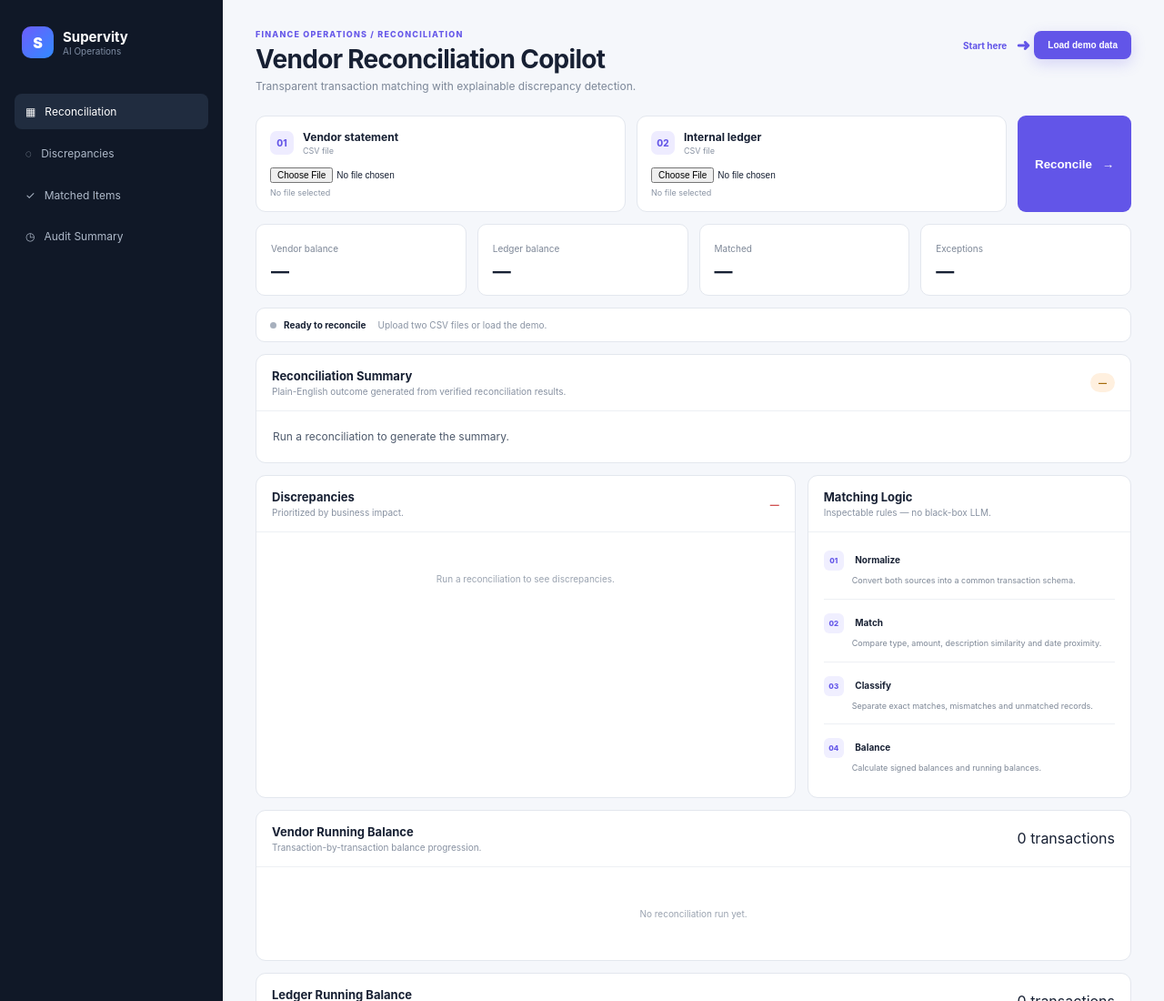
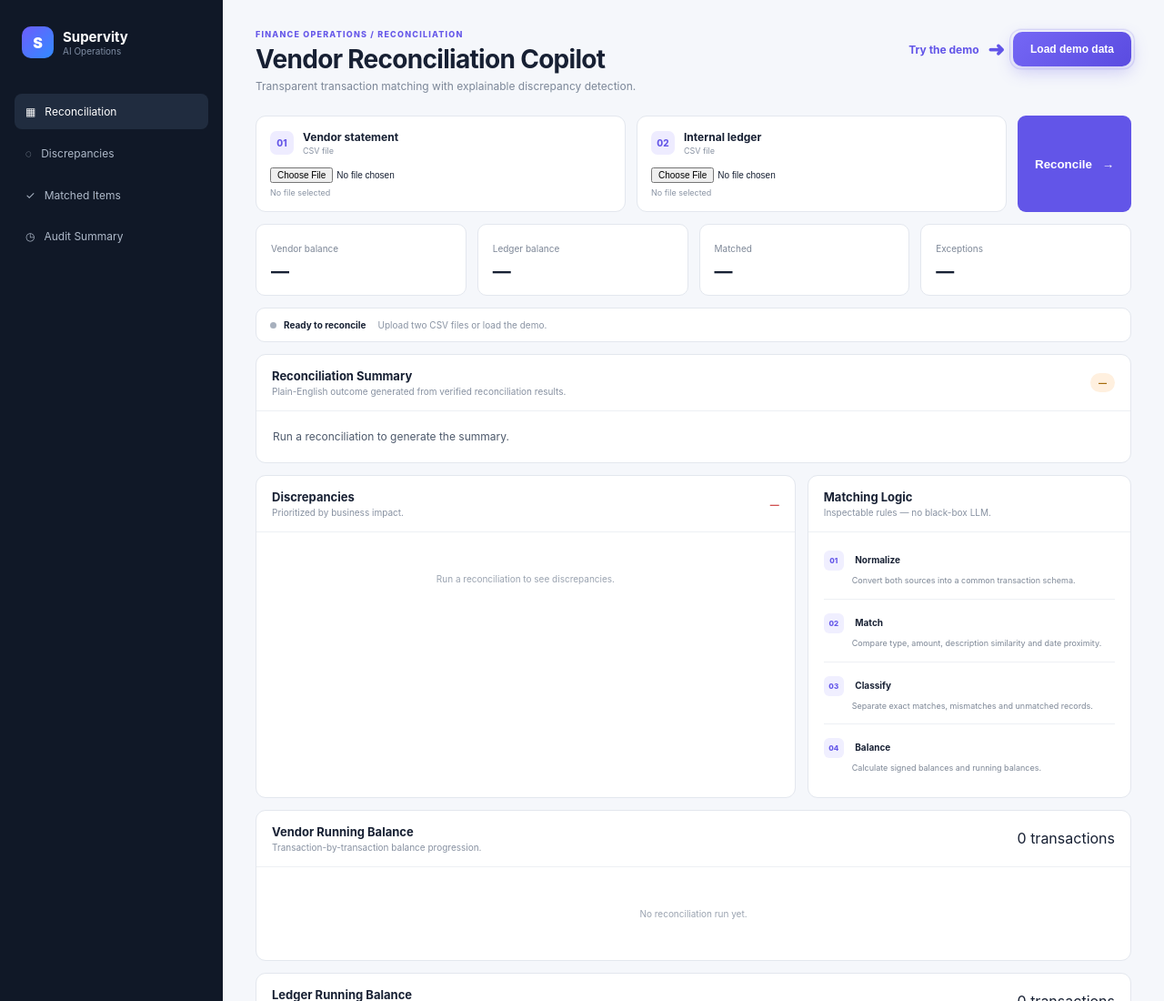
Before and after one commit to BOT-NIVESH-01/vendor-reconciliation-copilot, a website: page public/index.html in a window 1280 px wide. Shown: the top 1100 px of the page at 91% size. Drawn offline with Linux system fonts and the light colour scheme.

Commit message:
Improve demo button visual guidance

```diff
--- a/public/index.html
+++ b/public/index.html
@@ -11,7 +11,6 @@
 
 <div class="shell">
 
-  <!-- SIDEBAR -->
   <aside>
 
     <div class="brand">
@@ -24,33 +23,27 @@
     </div>
 
     <div class="nav active">
-      ▦
-      <span>Reconciliation</span>
+      ▦ <span>Reconciliation</span>
     </div>
 
     <div class="nav">
-      ◌
-      <span>Discrepancies</span>
+      ◌ <span>Discrepancies</span>
     </div>
 
     <div class="nav">
-      ✓
-      <span>Matched Items</span>
+      ✓ <span>Matched Items</span>
     </div>
 
     <div class="nav">
-      ◷
-      <span>Audit Summary</span>
+      ◷ <span>Audit Summary</span>
     </div>
 
     <div class="side-card">
       <b>Offline Copilot</b>
-
       <p>
         All matching and balance calculations run locally.
         No external API or LLM is required.
       </p>
-
       <span>● LOCAL ONLY</span>
     </div>
 
@@ -61,14 +54,11 @@
   </aside>
 
 
-  <!-- MAIN -->
   <main>
 
-    <!-- HEADER -->
     <header>
 
       <div>
-
         <div class="eyebrow">
           FINANCE OPERATIONS / RECONCILIATION
         </div>
@@ -80,15 +70,14 @@
         <p>
           Transparent transaction matching with explainable discrepancy detection.
         </p>
-
       </div>
 
 
-      <!-- DEMO BUTTON + GUIDE -->
+      <!-- DEMO CTA -->
       <div class="demo-guide">
 
         <div class="demo-hint">
-          <span>Start here</span>
+          <span>Try the demo</span>
           <span class="arrow">➜</span>
         </div>
 
@@ -104,16 +93,13 @@
     </header>
 
 
-    <!-- CSV UPLOAD -->
     <section class="upload-grid">
 
       <div class="upload-card">
 
         <div class="upload-title">
 
-          <span class="num">
-            01
-          </span>
+          <span class="num">01</span>
 
           <div>
             <b>Vendor statement</b>
@@ -142,9 +128,7 @@
 
         <div class="upload-title">
 
-          <span class="num">
-            02
-          </span>
+          <span class="num">02</span>
 
           <div>
             <b>Internal ledger</b>
@@ -173,14 +157,12 @@
         class="reconcile"
         onclick="runReconcile()"
       >
-        Reconcile
-        <span>→</span>
+        Reconcile <span>→</span>
       </button>
 
     </section>
 
 
-    <!-- KPI METRICS -->
     <section class="metrics">
 
       <div>
@@ -206,7 +188,6 @@
     </section>
 
 
-    <!-- STATUS -->
     <section class="statusbar">
 
       <span id="statusDot"></span>
@@ -222,7 +203,6 @@
     </section>
 
 
-    <!-- SUMMARY -->
     <section class="summary-card">
 
       <div class="panel-head">
@@ -254,11 +234,8 @@
     </section>
 
 
-    <!-- DISCREPANCIES + LOGIC -->
     <section class="content-grid">
 
-
-      <!-- DISCREPANCIES -->
       <div class="panel">
 
         <div class="panel-head">
@@ -280,22 +257,18 @@
 
         </div>
 
-
         <div
           id="discrepancyList"
           class="list"
         >
-
           <div class="empty">
             Run a reconciliation to see discrepancies.
           </div>
-
         </div>
 
       </div>
 
 
-      <!-- MATCHING LOGIC -->
       <div class="panel">
 
         <div class="panel-head">
@@ -313,58 +286,37 @@
 
         <div class="logic">
 
-
           <div>
-
             <span>01</span>
-
             <b>Normalize</b>
-
             <p>
               Convert both sources into a common transaction schema.
             </p>
-
           </div>
 
-
           <div>
-
             <span>02</span>
-
             <b>Match</b>
-
             <p>
               Compare type, amount, description similarity and date proximity.
             </p>
-
           </div>
 
-
           <div>
-
             <span>03</span>
-
             <b>Classify</b>
-
             <p>
               Separate exact matches, mismatches and unmatched records.
             </p>
-
           </div>
 
-
           <div>
-
             <span>04</span>
-
             <b>Balance</b>
-
             <p>
               Calculate signed balances and running balances.
             </p>
-
           </div>
-
 
         </div>
 
@@ -373,21 +325,16 @@
     </section>
 
 
-    <!-- VENDOR RUNNING BALANCE -->
     <section class="panel running-panel">
 
       <div class="panel-head">
 
         <div>
-
-          <h2>
-            Vendor Running Balance
-          </h2>
+          <h2>Vendor Running Balance</h2>
 
           <p>
             Transaction-by-transaction balance progression.
           </p>
-
         </div>
 
         <span id="vendorRunningCount">
@@ -396,36 +343,28 @@
 
       </div>
 
-
       <div
         id="vendorRunningTable"
         class="table-wrap"
       >
-
         <div class="empty">
           No reconciliation run yet.
         </div>
-
       </div>
 
     </section>
 
 
-    <!-- LEDGER RUNNING BALANCE -->
     <section class="panel running-panel">
 
       <div class="panel-head">
 
         <div>
-
-          <h2>
-            Ledger Running Balance
-          </h2>
+          <h2>Ledger Running Balance</h2>
 
           <p>
             Transaction-by-transaction balance progression.
           </p>
-
         </div>
 
         <span id="ledgerRunningCount">
@@ -434,36 +373,28 @@
 
       </div>
 
-
       <div
         id="ledgerRunningTable"
         class="table-wrap"
       >
-
         <div class="empty">
           No reconciliation run yet.
         </div>
-
       </div>
 
     </section>
 
 
-    <!-- MATCHED TRANSACTIONS -->
     <section class="panel matches-panel">
 
       <div class="panel-head">
 
         <div>
-
-          <h2>
-            Matched transactions
-          </h2>
+          <h2>Matched transactions</h2>
 
           <p>
             Verified records across both sources.
           </p>
-
         </div>
 
         <span id="matchCount">
@@ -472,16 +403,13 @@
 
       </div>
 
-
       <div
         id="matchTable"
         class="table-wrap"
       >
-
         <div class="empty">
           No reconciliation run yet.
         </div>
-
       </div>
 
     </section>
@@ -490,10 +418,7 @@
 
 </div>
 
-
-<!-- TOAST -->
 <div id="toast"></div>
-
 
 <script src="/app.js"></script>
 
--- a/public/styles.css
+++ b/public/styles.css
@@ -1,5 +1,9 @@
 * {
   box-sizing: border-box;
+}
+
+html {
+  scroll-behavior: smooth;
 }
 
 body {
@@ -14,8 +18,9 @@
   min-height: 100vh;
 }
 
-
-/* SIDEBAR */
+/* =========================================
+   SIDEBAR
+========================================= */
 
 aside {
   width: 245px;
@@ -67,10 +72,16 @@
   gap: 10px;
   align-items: center;
   font-size: 12px;
+  transition: 0.2s ease;
 }
 
 .nav.active {
   background: #202c3f;
+  color: #fff;
+}
+
+.nav:not(.active):hover {
+  background: #182335;
   color: #fff;
 }
 
@@ -106,7 +117,9 @@
 }
 
 
-/* MAIN */
+/* =========================================
+   MAIN
+========================================= */
 
 main {
   flex: 1;
@@ -120,6 +133,7 @@
   display: flex;
   justify-content: space-between;
   align-items: flex-start;
+  gap: 25px;
 }
 
 .eyebrow {
@@ -142,74 +156,124 @@
 }
 
 
-/* DEMO GUIDE */
+/* =========================================
+   DEMO BUTTON + ANIMATED ARROW
+========================================= */
 
 .demo-guide {
   display: flex;
   align-items: center;
-  gap: 10px;
-  margin-top: 2px;
+  gap: 13px;
+  margin-top: 3px;
 }
 
 .demo-hint {
   display: flex;
   align-items: center;
-  gap: 5px;
+  gap: 6px;
   color: #6255e8;
-  font-size: 10px;
-  font-weight: 700;
+  font-size: 12px;
+  font-weight: 750;
   white-space: nowrap;
-  animation: hintPulse 2s ease-in-out infinite;
 }
 
 .demo-hint .arrow {
-  font-size: 18px;
   display: inline-block;
-  animation: arrowMove 1.15s ease-in-out infinite;
+  font-size: 22px;
+  font-weight: 900;
+  line-height: 1;
+  color: #6255e8;
+  animation: demoArrowMove 1.05s ease-in-out infinite;
 }
 
 .demo {
-  background: #6255e8;
+  position: relative;
   border: 0;
-  border-radius: 8px;
-  padding: 10px 15px;
-  color: #fff;
+  border-radius: 10px;
+  padding: 12px 19px;
+
+  background: linear-gradient(
+    135deg,
+    #7567f5 0%,
+    #5a4be0 100%
+  );
+
+  color: #ffffff;
+  font-size: 12px;
+  font-weight: 800;
+
   cursor: pointer;
-  font-weight: 750;
-  font-size: 10px;
-  box-shadow: 0 5px 16px rgba(98, 85, 232, 0.22);
-  transition: transform 0.2s ease, box-shadow 0.2s ease;
+
+  box-shadow:
+    0 6px 18px rgba(98, 85, 232, 0.28);
+
+  transition:
+    transform 0.2s ease,
+    box-shadow 0.2s ease;
+}
+
+.demo::after {
+  content: "";
+
+  position: absolute;
+  inset: -3px;
+
+  border-radius: 13px;
+  border: 1px solid rgba(98, 85, 232, 0.35);
+
+  opacity: 0;
+
+  animation: demoPulse 2.2s ease-out infinite;
+
+  pointer-events: none;
 }
 
 .demo:hover {
-  transform: translateY(-1px);
-  box-shadow: 0 8px 20px rgba(98, 85, 232, 0.3);
+  transform: translateY(-2px);
+
+  box-shadow:
+    0 9px 25px rgba(98, 85, 232, 0.38);
 }
 
-@keyframes arrowMove {
+.demo:active {
+  transform: translateY(0);
+}
+
+@keyframes demoArrowMove {
   0%,
   100% {
     transform: translateX(0);
   }
 
   50% {
-    transform: translateX(7px);
+    transform: translateX(8px);
   }
 }
 
-@keyframes hintPulse {
-  0%,
-  100% {
-    opacity: 0.65;
+@keyframes demoPulse {
+  0% {
+    opacity: 0;
+    transform: scale(0.98);
   }
 
-  50% {
-    opacity: 1;
+  35% {
+    opacity: 0.7;
+  }
+
+  70% {
+    opacity: 0;
+    transform: scale(1.04);
+  }
+
+  100% {
+    opacity: 0;
   }
 }
 
 
-/* UPLOAD */
+/* =========================================
+   UPLOAD SECTION
+========================================= */
 
 .upload-grid {
   display: grid;
@@ -223,6 +287,12 @@
   border: 1px solid #e3e7ee;
   border-radius: 11px;
   padding: 15px;
+  transition: border-color 0.2s ease, box-shadow 0.2s ease;
+}
+
+.upload-card:hover {
+  border-color: #cbc7f5;
+  box-shadow: 0 4px 15px rgba(30, 40, 70, 0.04);
 }
 
 .upload-title {
@@ -277,10 +347,12 @@
   padding: 0 19px;
   font-weight: 800;
   cursor: pointer;
+  transition: 0.2s ease;
 }
 
 .reconcile:hover {
   background: #5144d5;
+  transform: translateY(-1px);
 }
 
 .reconcile span {
@@ -288,7 +360,9 @@
 }
 
 
-/* METRICS */
+/* =========================================
+   METRICS
+========================================= */
 
 .metrics {
   display: grid;
@@ -302,6 +376,12 @@
   border: 1px solid #e3e7ee;
   border-radius: 10px;
   padding: 14px 16px;
+  transition: 0.2s ease;
+}
+
+.metrics > div:hover {
+  transform: translateY(-2px);
+  box-shadow: 0 5px 18px rgba(30, 40, 70, 0.05);
 }
 
 .metrics small {
@@ -316,7 +396,9 @@
 }
 
 
-/* STATUS */
+/* =========================================
+   STATUS
+========================================= */
 
 .statusbar {
   background: #fff;
@@ -351,7 +433,9 @@
 }
 
 
-/* PANELS */
+/* =========================================
+   PANELS
+========================================= */
 
 .panel {
   background: #fff;
@@ -363,6 +447,7 @@
 .panel-head {
   padding: 15px 17px;
   border-bottom: 1px solid #edf0f4;
+
   display: flex;
   justify-content: space-between;
   align-items: center;
@@ -380,7 +465,9 @@
 }
 
 
-/* SUMMARY */
+/* =========================================
+   RECONCILIATION SUMMARY
+========================================= */
 
 .summary-card {
   background: #fff;
@@ -392,16 +479,21 @@
 
 .summary-text {
   padding: 18px;
+
   font-size: 12px;
   line-height: 1.7;
+
   color: #4d596b;
 }
 
 .summary-status {
   font-size: 9px;
   font-weight: 800;
+
   padding: 5px 9px;
+
   border-radius: 20px;
+
   background: #fff0df;
   color: #a56b09;
 }
@@ -417,7 +509,9 @@
 }
 
 
-/* CONTENT */
+/* =========================================
+   CONTENT GRID
+========================================= */
 
 .content-grid {
   display: grid;
@@ -428,6 +522,11 @@
 .list {
   min-height: 245px;
 }
+
+
+/* =========================================
+   DISCREPANCIES
+========================================= */
 
 .exception {
   padding: 14px 17px;
@@ -463,7 +562,9 @@
 }
 
 
-/* PRIORITY */
+/* =========================================
+   PRIORITY
+========================================= */
 
 .priority {
   font-size: 8px;
@@ -488,7 +589,9 @@
 }
 
 
-/* MATCHING LOGIC */
+/* =========================================
+   MATCHING LOGIC
+========================================= */
 
 .logic {
   padding: 5px 17px 12px;
@@ -506,13 +609,18 @@
 .logic span {
   display: inline-grid;
   place-items: center;
+
   width: 22px;
   height: 22px;
+
   border-radius: 6px;
+
   background: #f0efff;
   color: #6558e9;
+
   font-size: 8px;
   font-weight: 800;
+
   margin-right: 8px;
 }
 
@@ -522,13 +630,17 @@
 
 .logic p {
   margin: 5px 0 0 31px;
+
   color: #7d8796;
+
   font-size: 9px;
   line-height: 1.4;
 }
 
 
-/* RUNNING BALANCE */
+/* =========================================
+   RUNNING BALANCE
+========================================= */
 
 .running-panel {
   margin-top: 13px;
@@ -540,7 +652,9 @@
 }
 
 
-/* TABLE */
+/* =========================================
+   TABLE
+========================================= */
 
 .table-wrap {
   overflow: auto;
@@ -584,7 +698,9 @@
 }
 
 
-/* VARIANCE */
+/* =========================================
+   VARIANCE
+========================================= */
 
 .variance {
   font-size: 10px;
@@ -593,29 +709,44 @@
 }
 
 
-/* EMPTY */
+/* =========================================
+   EMPTY STATES
+========================================= */
 
 .empty {
   padding: 45px 20px;
+
   text-align: center;
+
   color: #9aa3b0;
+
   font-size: 10px;
 }
 
 
-/* TOAST */
+/* =========================================
+   TOAST
+========================================= */
 
 #toast {
   position: fixed;
+
   right: 24px;
   bottom: 24px;
+
   background: #172033;
   color: #fff;
+
   padding: 10px 14px;
+
   border-radius: 8px;
+
   font-size: 10px;
+
   opacity: 0;
+
   transition: 0.2s;
+
   z-index: 1000;
 }
 
@@ -624,7 +755,9 @@
 }
 
 
-/* RESPONSIVE */
+/* =========================================
+   RESPONSIVE
+========================================= */
 
 @media (max-width: 950px) {
 
@@ -651,6 +784,7 @@
 
 }
 
+
 @media (max-width: 700px) {
 
   header {
@@ -660,10 +794,11 @@
 
   .demo-guide {
     width: 100%;
-    justify-content: flex-end;
+    justify-content: flex-start;
   }
 
 }
+
 
 @media (max-width: 600px) {
 
```
